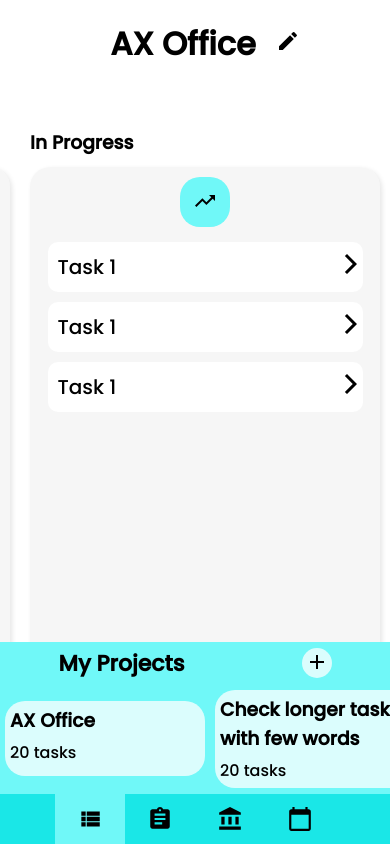
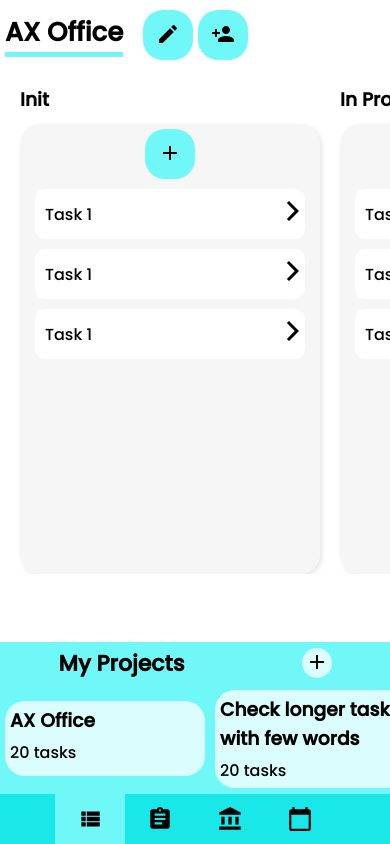
Before and after one commit to ArexSpeed/axoffice, a React (Create React App) app in the folder client/: page /projects in a window 390 px wide. Built offline with nearby package versions, Linux system fonts and the light colour scheme.

Commit message:
main mobile

```diff
--- a/client/src/components/MainLists.js
+++ b/client/src/components/MainLists.js
@@ -1,5 +1,6 @@
 import React from 'react'
 import EditIcon from '@material-ui/icons/Edit';
+import PersonAddIcon from '@material-ui/icons/PersonAdd';
 import AddIcon from '@material-ui/icons/Add';
 import DoneIcon from '@material-ui/icons/Done';
 import ArrowBackIosIcon from '@material-ui/icons/ArrowBackIos';
@@ -8,14 +9,14 @@ const MainLists = () => {
   return (
     <main className="main">
       <header className="main__header">
-        <h1 className="main__title">Shopping</h1> <span className="main__title-edit"><EditIcon /></span>
+        <h1 className="main__title lists">Shopping</h1> <button className="main__title-button button-icon lists"><EditIcon /></button> <button className="main__title-button button-icon lists"><PersonAddIcon /></button>
       </header>
       <section className="main__section">
         <div className="main__section-container">
         <h3 className="main__section-title">Items</h3>
         <article className="main__section-box">
           <div className="main__section-items">
-          <button className="main__section-item-add lists"><AddIcon /></button>
+          <button className="button-icon lists"><AddIcon /></button>
             <div className="main__section-item">
               <h5 className="main__section-item-title">Item 1</h5> <span><DoneIcon /></span>
             </div>
@@ -33,7 +34,7 @@ const MainLists = () => {
         <h3 className="main__section-title">Done</h3>
         <article className="main__section-box">
           <div className="main__section-items">
-          <button className="main__section-item-add lists"><DoneIcon /></button>
+          <button className="button-icon lists"><DoneIcon /></button>
             <div className="main__section-item">
             <span><ArrowBackIosIcon /></span> <h5 className="main__section-item-title">Item 1</h5>
             </div>
--- a/client/src/components/MainProjects.js
+++ b/client/src/components/MainProjects.js
@@ -1,5 +1,6 @@
 import React from 'react'
 import EditIcon from '@material-ui/icons/Edit';
+import PersonAddIcon from '@material-ui/icons/PersonAdd';
 import ArrowForwardIosIcon from '@material-ui/icons/ArrowForwardIos';
 import AddIcon from '@material-ui/icons/Add';
 import TrendingUpIcon from '@material-ui/icons/TrendingUp';
@@ -9,14 +10,14 @@ const MainProjects = () => {
   return (
     <main className="main">
       <header className="main__header">
-        <h1 className="main__title">AX Office</h1> <span className="main__title-edit"><EditIcon /></span>
+        <h1 className="main__title projects">AX Office</h1> <button className="main__title-button button-icon projects"><EditIcon /></button> <button className="main__title-button button-icon projects"><PersonAddIcon /></button>
       </header>
       <section className="main__section">
         <div className="main__section-container">
         <h3 className="main__section-title">Init</h3>
         <article className="main__section-box">
           <div className="main__section-items">
-          <button className="main__section-item-add projects"><AddIcon /></button>
+          <button className="button-icon projects"><AddIcon /></button>
             <div className="main__section-item">
               <h5 className="main__section-item-title">Task 1</h5> <span><ArrowForwardIosIcon /></span>
             </div>
@@ -34,7 +35,7 @@ const MainProjects = () => {
         <h3 className="main__section-title">In Progress</h3>
         <article className="main__section-box">
           <div className="main__section-items">
-        <button className="main__section-item-add projects"><TrendingUpIcon /></button>
+        <button className="button-icon projects"><TrendingUpIcon /></button>
             <div className="main__section-item">
               <h5 className="main__section-item-title">Task 1</h5> <span><ArrowForwardIosIcon /></span>
             </div>
@@ -52,15 +53,15 @@ const MainProjects = () => {
         <h3 className="main__section-title">Finished</h3>
         <article className="main__section-box">
           <div className="main__section-items">
-        <button className="main__section-item-add projects"><DoneIcon /></button>
+        <button className="button-icon projects"><DoneIcon /></button>
             <div className="main__section-item">
-              <h5 className="main__section-item-title">Task 1</h5> <span><ArrowForwardIosIcon /></span>
+              <h5 className="main__section-item-title">Task 1</h5> <span><DoneIcon /></span>
             </div>
             <div className="main__section-item">
-              <h5 className="main__section-item-title">Task 1</h5> <span><ArrowForwardIosIcon /></span>
+              <h5 className="main__section-item-title">Task 1</h5> <span><DoneIcon /></span>
             </div>
             <div className="main__section-item">
-              <h5 className="main__section-item-title">Task 1</h5> <span><ArrowForwardIosIcon /></span>
+              <h5 className="main__section-item-title">Task 1</h5> <span><DoneIcon /></span>
             </div>
           </div>
         </article>
--- a/client/src/styles/Global.scss
+++ b/client/src/styles/Global.scss
@@ -22,3 +22,20 @@ li{
 a{
   text-decoration: none;
 }
+.button-icon{
+  margin: 10px 0;
+  width: 50px;
+  height: 50px;
+  border: none;
+  border-radius: 20px;
+  cursor: pointer;
+  @media screen and (max-width: 540px) {
+    margin: 5px 0;
+  }
+  &.projects{
+    background: $bg-projects-second;
+  }
+  &.lists{
+    background: $bg-lists-second;
+  }
+}
--- a/client/src/styles/Main.scss
+++ b/client/src/styles/Main.scss
@@ -7,19 +7,45 @@
   &__header{
     display: flex;
     flex-direction: row;
-    justify-content: center;
+    justify-content: flex-start;
     align-items: center;
     margin: 20px auto;
+
+    @media screen and (max-width: 540px){
+      margin: 5px auto;
+    }
   }
   &__title{
     margin-right: 20px;
+    @media screen and (max-width: 540px){
+      font-size: 26px;
+    }
+    &.projects{
+      border-bottom: 5px solid $bg-projects-second;
+    }
+    &.lists{
+      border-bottom: 5px solid $bg-lists-second;
+    }
+    &-button{
+      margin-right: 5px;
+    }
   }
   &__section{
     display: flex;
     flex-direction: row;
-    justify-content: center;
+    justify-content: flex-start;
     align-items: center;
     margin-top: 50px;
+    overflow: scroll;
+    -ms-overflow-style: none;
+    scrollbar-width: none;
+    @media screen and (max-width: 768px){
+      width: 100vw;
+      margin: 10px 5px;
+    }
+    &::-webkit-scrollbar {
+      display: none;
+    }
     &-title{
       margin: 10px 0;
     }
@@ -32,6 +58,10 @@
       border-radius: 20px;
       background: rgba(238,238,238,0.5);
       box-shadow: 2px 2px 5px rgba(0,0,0,.1);
+      @media screen and (max-width: 540px){
+        width: 300px;
+        height: 450px;
+      }
     }
     &-items{
       @include center;
@@ -46,24 +76,13 @@
       height: 50px;
       border-radius: 10px;
       background: #fff;
-      &-add{
-        margin: 10px 0;
-        width: 50px;
-        height: 50px;
-        border: none;
-        border-radius: 20px;
-        cursor: pointer;
-        &.projects{
-          background: $bg-projects-second;
-        }
-        &.lists{
-          background: $bg-lists-second;
-        }
-      }
       &-title{
         font-size: 20px;
         font-weight: 300;
         margin: 0 10px;
+        @media screen and (max-width: 540px){
+          font-size: 16px;
+        }
       }
     }
   }
```
Also changed, not shown: client/src/styles/Var.scss (line endings or trailing spaces).
